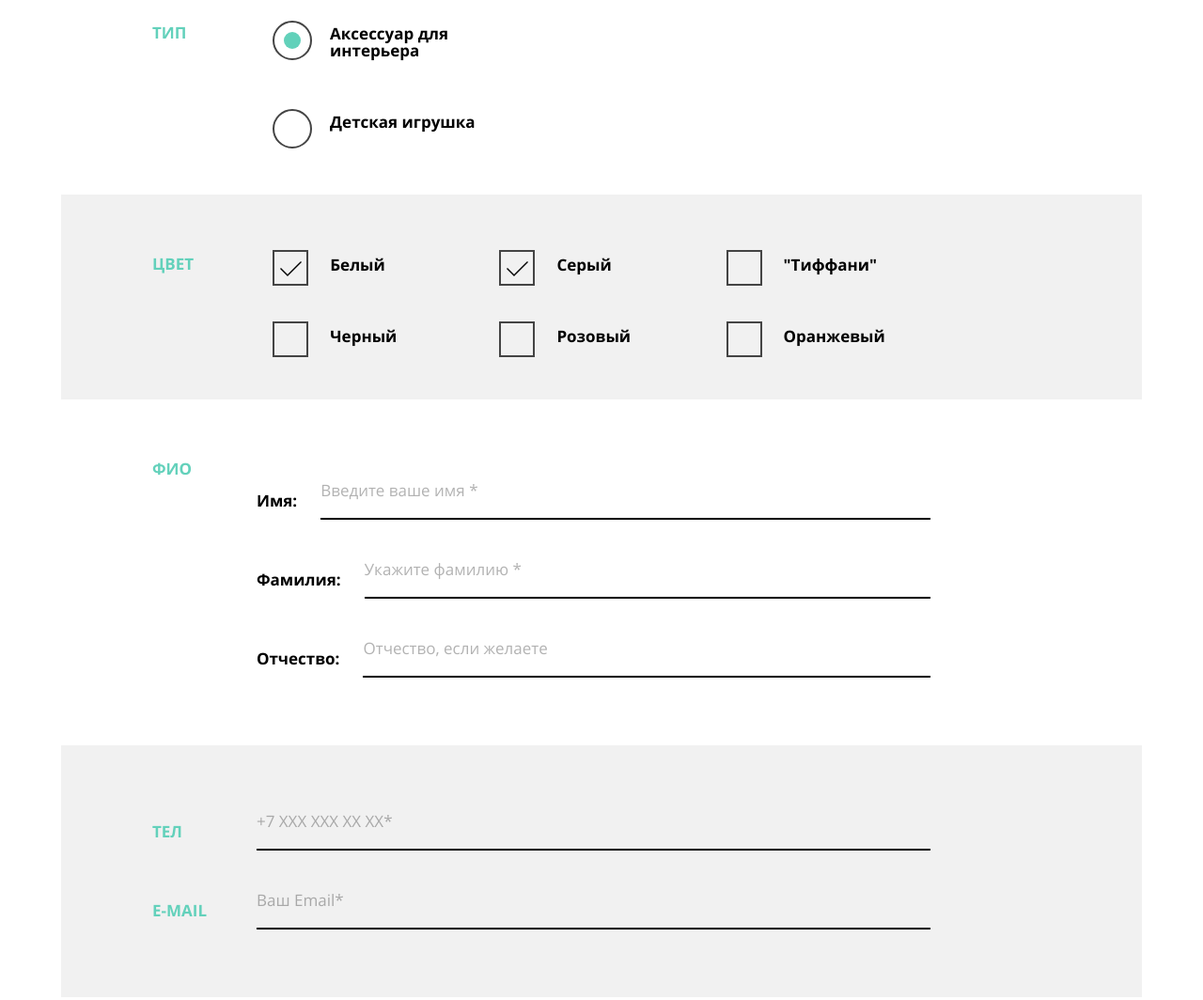
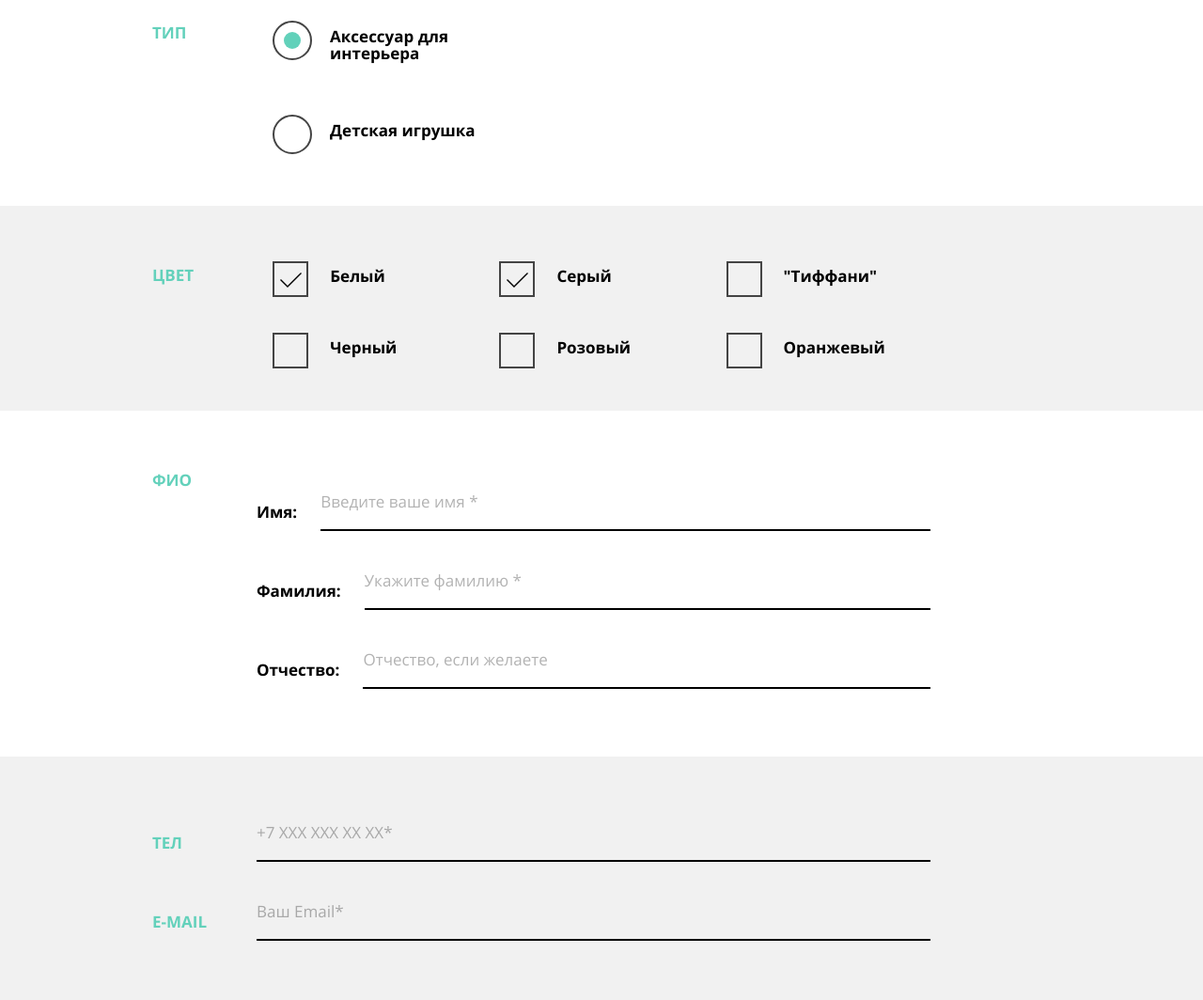
Before and after one commit to apoluektova/1150193-mishka-21, a website: page source/form.html in a window 1280 px wide. Shown: the part 520-1584 px from the top of the page at 94% size. Drawn offline with nearby package versions, Linux system fonts and the light colour scheme; files that its build step writes are made by us from their sources.

Commit message:
Fix form layout and styles

```diff
--- a/source/form.html
+++ b/source/form.html
@@ -91,7 +91,7 @@
         <div class="navigation__wrapper navigation__wrapper--site">
           <div class="navigation__wrapper-desktop">
             <div class="navigation__wrapper-logo">
-              <a class="navigation__logo" aria-label="Логотип магазина Мишка">
+              <a class="navigation__logo" aria-label="Логотип магазина Мишка" href="index.html">
                 <svg class="navigation__logo navigation__logo--mobile" width="86" height="35"><use xlink:href="#mishka-logo-mobile"></use></svg>
                 <svg class="navigation__logo navigation__logo--tablet" width="113" height="46"><use xlink:href="#mishka-logo-tablet"></use></svg>
                 <svg class="navigation__logo navigation__logo--desktop" width="149" height="72"><use xlink:href="#mishka-logo-desktop"></use></svg>
@@ -156,7 +156,7 @@
       </div>
       <form class="form" action="https://echo.htmlacademy.ru" method="post">
         <p class="form__text">Мы будем рады воплотить в жизнь ваши пожелания! Заполните простую форму заказа и мы свяжемся с вами, чтобы уточнить детали.</p>
-        <div class="form__type">
+        <section class="form__type">
           <h2 class="form__title">Тип</h2>
           <ul class="form__list form__list--radio">
             <li class="form__item form__item--radio">
@@ -168,8 +168,9 @@
               <label class="form__label form__label--radio" for="toy">Детская игрушка</label>
             </li>
           </ul>
-        </div>
-        <div class="form__color">
+        </section>
+        <div class="form__section-wrapper">
+          <section class="form__color">
             <h2 class="form__title">Цвет</h2>
             <ul class="form__list form__list--checkbox">
               <li class="form__item form__item--checkbox">
@@ -197,8 +198,9 @@
                 <label class="form__label form__label--checkbox" for="orange">Оранжевый</label>
               </li>
             </ul>
+          </section>
         </div>
-        <div class="form__name">
+        <section class="form__name">
           <h2 class="form__title">ФИО</h2>
           <ul class="form__list form__list--name">
             <li class="form__item form__item--name">
@@ -214,8 +216,9 @@
               <input class="form__input" type="text" name="patronymic-name" id="patronymic-name" placeholder="Отчество, если желаете">
             </li>
           </ul>
-        </div>
-        <div class="form__phone">
+        </section>
+        <div class="form__section-wrapper">
+          <section class="form__phone">
             <h2 class="form__title form__title--tel">ТЕЛ</h2>
             <div class="form__phone-wrapper">
               <input class="form__input form__input--contacts" type="text" name="phone" id="phone" placeholder="+7 ХХХ ХХХ ХХ ХХ*" required>
@@ -223,8 +226,8 @@
                 <use xlink:href="#phone"></use>
               </svg>
             </div>
-        </div>
-        <div class="form__email">
+          </section>
+          <section class="form__email">
             <h2 class="form__title form__title--email">E-MAIL</h2>
             <div class="form__email-wrapper">
               <input class="form__input form__input--contacts" type="text" name="email" id="email" placeholder="Ваш Email*" required>
@@ -232,11 +235,12 @@
                 <use xlink:href="#mail"></use>
               </svg>
             </div>
+          </section>
         </div>
-        <div class="form__extra">
+        <section class="form__extra">
           <h2 class="form__title form__title--extra">ДОП</h2>
           <textarea class="form__textarea" id="extra" name="extra">Опишите все ваши пожелания к заказу</textarea>
-        </div>
+        </section>
         <div class="form__submit-wrapper">
           <small class="form__asterisk">* Поля обязательны для заполнения</small>
           <button class="form__submit-button" type="submit">Отправить заказ</button>
--- a/source/sass/blocks/form.scss
+++ b/source/sass/blocks/form.scss
@@ -50,7 +50,6 @@
 
 .form__item {
   margin-bottom: 11px;
-  //min-height: 42px;
 
   &:last-child {
     margin-bottom: 0;
@@ -66,6 +65,10 @@
   position: relative;
   display: block;
   cursor: pointer;
+
+  &--radio {
+    padding: 3px 0 3px 61px;
+  }
 
   &--radio::before {
     content: "";
@@ -105,7 +108,7 @@
 }
 
 .form__button--radio:hover + .form__label--radio::before,
-.form__button--radio:focus + .from__button--radio::before {
+.form__button--radio:focus + .from__label--radio::before {
   border-color: $tiffany;
 }
 
@@ -122,6 +125,12 @@
   top: 5px;
   left: 8px;
 }
+
+.form__button--checkbox:not(:hover) + .form__label--checkbox::before,
+.form__button--checkbox:not(:active) + .form__label--checkbox::before {
+  border-color: $dark-brown;
+}
+
 
 .form__button--checkbox:hover + .form__label--checkbox::before,
 .form__button--checkbox:focus + .form__label--checkbox::before {
@@ -150,7 +159,7 @@
 
 .form__input {
   @include placeholder;
-  width: 260px;
+  width: 100%;
   padding: 17px 9px 17px 0;
   border: none;
   border-bottom: 2px solid $black;
@@ -361,7 +370,16 @@
 
 @media (min-width: $desktop-width) {
   .form {
-    padding: 98.5px 0 50px;
+    padding: 0;
+    padding-top: 98.5px;
+    padding-bottom: 50px;
+    margin: 0;
+    max-width: none;
+  }
+
+  .form__section-wrapper {
+    background-color: $grey;
+    width: 100%;
   }
 
   .form__text {
@@ -371,6 +389,8 @@
 
   .form__type {
     padding: 0 97px 49px;
+    max-width: 1150px;
+    margin: 0 auto;
   }
 
   .form__title {
@@ -380,11 +400,15 @@
   .form__color {
     padding-left: 97px;
     padding-right: 96px;
+    margin: 0 auto;
+    max-width: 1150px;
   }
 
   .form__name {
     padding-left: 97px;
     padding-right: 225px;
+    max-width: 1150px;
+    margin: 0 auto;
   }
 
   .form__list {
@@ -406,6 +430,8 @@
   .form__extra {
     padding-left: 97px;
     padding-right: 225px;
+    max-width: 1150px;
+    margin: 0 auto;
   }
 
   .form__phone-wrapper,
--- a/source/sass/blocks/process.scss
+++ b/source/sass/blocks/process.scss
@@ -9,10 +9,8 @@
 }
 
 .process__title {
-  padding-left: 89px;
-  padding-right: 32px;
   margin: 0;
-  margin-bottom: 26.5px;
+  padding: 0 32px 26.5px 89px;
   position: relative;
   font-size: 17px;
 
@@ -21,7 +19,9 @@
     position: absolute;
     width: 32px;
     height: 22px;
-    top: 13.5px;
+    top: 0;
+    margin-top: auto;
+    margin-bottom: auto;
     left: 32px;
     background-image: url("/img/ svg/video.svg");
   }
```
Lines whose indentation alone changed are shown as unchanged.
